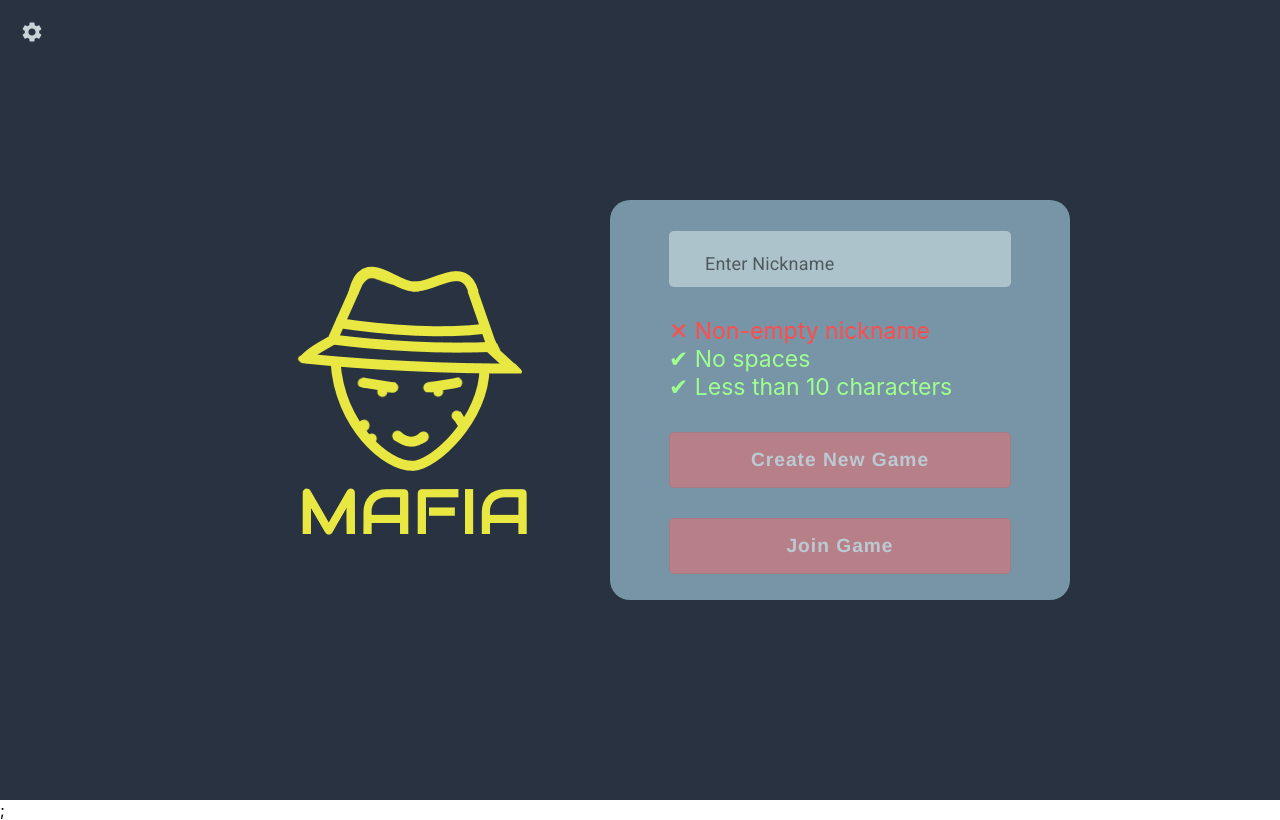
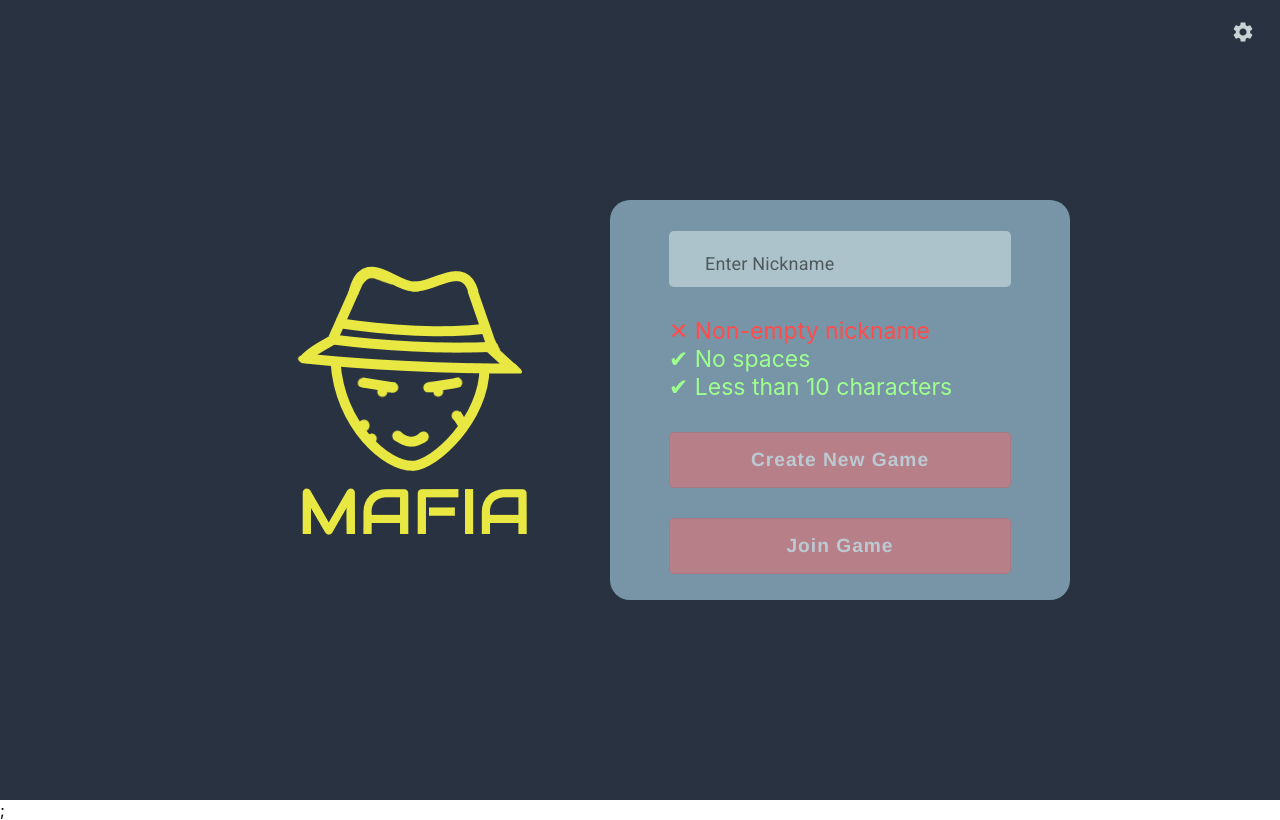
Before and after one commit to Mafia-Hands/Mafia, a React (Create React App) app in the folder frontend/: page / in a window 1280 px wide. Built offline with nearby package versions, Linux system fonts and the light colour scheme; no server answers.

Commit message:
Issue 344 - Shifted home page settings icon to the right of the page

```diff
--- a/frontend/src/Pages/HomePage.jsx
+++ b/frontend/src/Pages/HomePage.jsx
@@ -75,6 +75,12 @@ const CustomCreateButton = withStyles({
     },
 })(Button);
 
+const CustomStyledIconButton = withStyles({
+    root: {
+        paddingLeft: '95%',
+    },
+})(StyledIconButton);
+
 // @param {code}  props.code represents the lobby code
 export default function HomePage(props) {
     const { dispatch } = useContext(GeneralContext);
@@ -150,9 +156,9 @@ export default function HomePage(props) {
 
     return (
         <div className={styles.container}>
-            <StyledIconButton variant="contained" onClick={() => setOpenSetting(true)}>
+            <CustomStyledIconButton variant="contained" onClick={() => setOpenSetting(true)}>
                 <SettingsIcon />
-            </StyledIconButton>
+            </CustomStyledIconButton>
             <img src={logo} alt="" />
             <div className={styles.contents}>
                 <div className={`${switchForm === true ? styles.hidden : styles.primary}`}>
```
